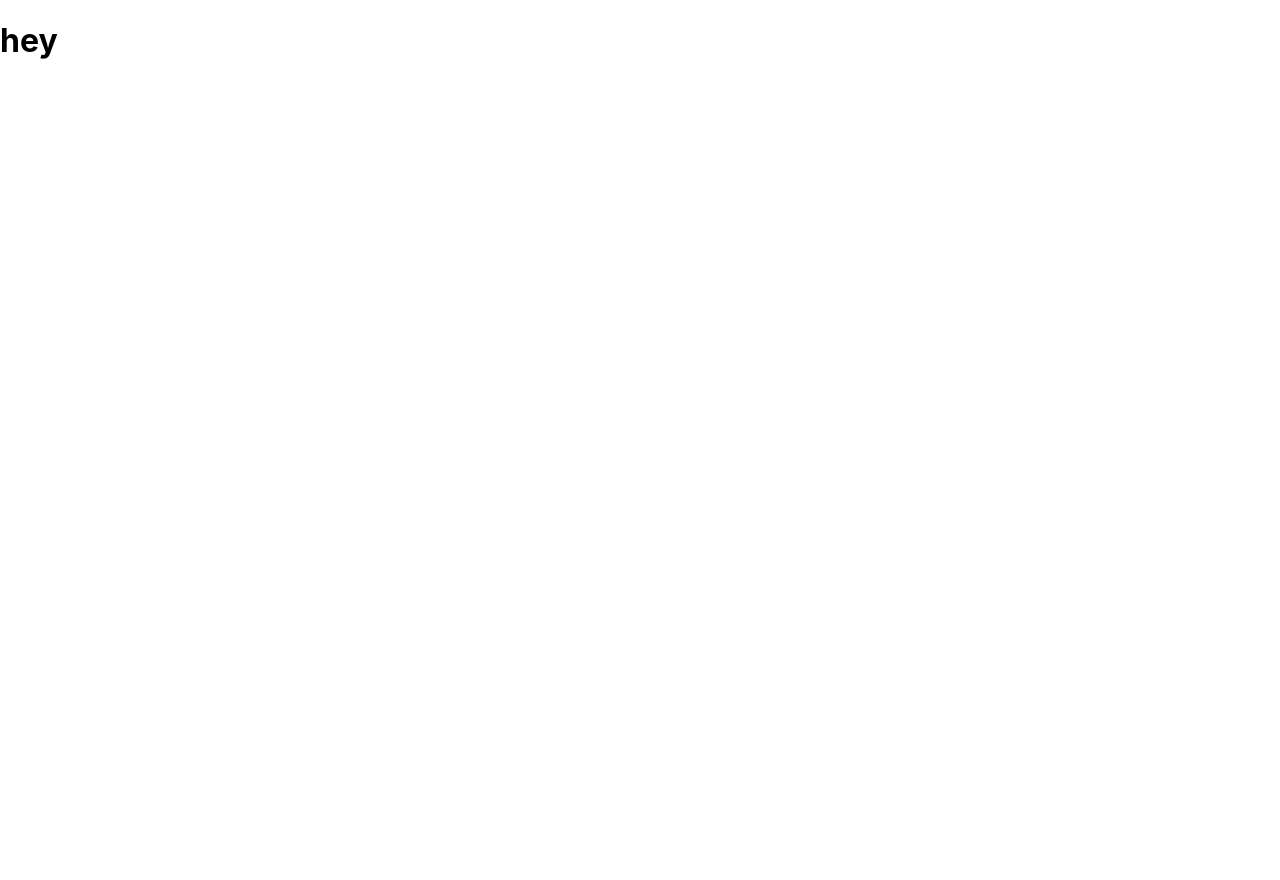
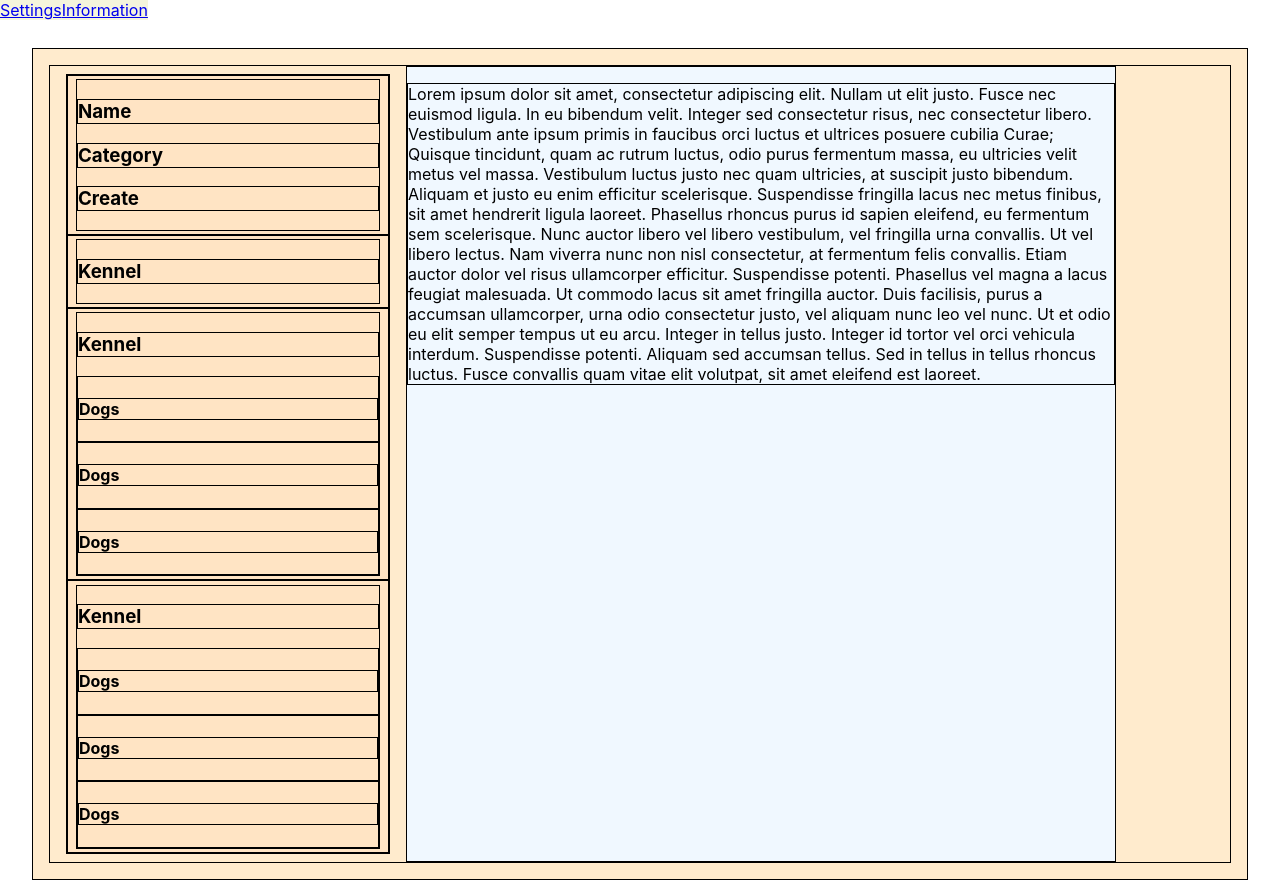
Before and after one commit to Jay-iguez/Yip-Notes, a React (Create React App) app: page / in a window 1280 px wide. Before the commit the page ends 800 px from the top, so only its background shows below. Built offline with nearby package versions, Linux system fonts and the light colour scheme.

Commit message:
Start basic wireframing of AppJS navigation and YipHome structure

```diff
--- a/src/App.js
+++ b/src/App.js
@@ -1,8 +1,24 @@
-
+import React, { useState, useContext } from "react";
+import { Routes, Route, Link } from "react-router-dom";
+import { TopNavigation } from "./styled-components/App-styled/AppStyled";
+import CSSContext from "./context/CSS-context";
+import YipHome from "./components/YipHome";
 
 function App() {
+  const stylesContext = useContext(CSSContext)
+  const [CSSStylesContext, setCSSStylesContext] = useState(stylesContext)
+  const CSSState = {properties : CSSStylesContext, setProperties : setCSSStylesContext}
+
   return (
-    <h1>hey</h1>
+    <CSSContext.Provider value={CSSState}>
+      <TopNavigation>
+        <Link to={`/settings`}>Settings</Link>
+        <Link to={`/info`}>Information</Link>
+      </TopNavigation>
+      <Routes>
+        <Route path={`/`} element={<YipHome />} />
+      </Routes>
+    </CSSContext.Provider>
   );
 }
 
--- a/src/components/YipHome.js
+++ b/src/components/YipHome.js
@@ -1,8 +1,54 @@
-import React from "react";
+import React, { useState, useContext } from "react";
+import { Routes, Route, Link } from 'react-router-dom'
+import CSSContext from "../context/CSS-context";
+import { YipHomeCSSContainer, NotesNavigation, CreateNote, Kennel, Note, MainBody, MainBodyBarrier, InfoBoard } from "../styled-components/Yip-home-styled-components/YipHomeStyled";
 
-export default function YipHome () {
+export default function YipHome() {
+
+    const stylesContext = useContext(CSSContext)
 
     return (
-        <h1>hey</h1>
+        <YipHomeCSSContainer styles={stylesContext} >
+            <MainBody>
+                <MainBodyBarrier>
+                    <NotesNavigation>
+                        <CreateNote>
+                            <div className={`innerDiv`}>
+                                <h3>Name</h3>
+                                <h3>Category</h3>
+                                <h3>Create</h3>
+                            </div>
+                        </CreateNote>
+                        <Kennel>
+                            <div className={`innerDiv`}>
+                                <h3>Kennel</h3>
+                            </div>
+                        </Kennel>
+                        <Kennel>
+                            <div className={`innerDiv`}>
+                                <h3>Kennel</h3>
+                                <Note><h4>Dogs</h4></Note>
+                                <Note><h4>Dogs</h4></Note>
+                                <Note><h4>Dogs</h4></Note>
+                            </div>
+                        </Kennel>
+                        <Kennel>
+                            <div className={`innerDiv`}>
+                                <h3>Kennel</h3>
+                                <Note><h4>Dogs</h4></Note>
+                                <Note><h4>Dogs</h4></Note>
+                                <Note><h4>Dogs</h4></Note>
+                            </div>
+                        </Kennel>
+                    </NotesNavigation>
+                    <InfoBoard>
+                        <p>Lorem ipsum dolor sit amet, consectetur adipiscing elit. Nullam ut elit justo. Fusce nec euismod ligula. In eu bibendum velit. Integer sed consectetur risus, nec consectetur libero. Vestibulum ante ipsum primis in faucibus orci luctus et ultrices posuere cubilia Curae; Quisque tincidunt, quam ac rutrum luctus, odio purus fermentum massa, eu ultricies velit metus vel massa. Vestibulum luctus justo nec quam ultricies, at suscipit justo bibendum. Aliquam et justo eu enim efficitur scelerisque. Suspendisse fringilla lacus nec metus finibus, sit amet hendrerit ligula laoreet. Phasellus rhoncus purus id sapien eleifend, eu fermentum sem scelerisque. Nunc auctor libero vel libero vestibulum, vel fringilla urna convallis. Ut vel libero lectus.
+
+                            Nam viverra nunc non nisl consectetur, at fermentum felis convallis. Etiam auctor dolor vel risus ullamcorper efficitur. Suspendisse potenti. Phasellus vel magna a lacus feugiat malesuada. Ut commodo lacus sit amet fringilla auctor. Duis facilisis, purus a accumsan ullamcorper, urna odio consectetur justo, vel aliquam nunc leo vel nunc. Ut et odio eu elit semper tempus ut eu arcu. Integer in tellus justo. Integer id tortor vel orci vehicula interdum. Suspendisse potenti. Aliquam sed accumsan tellus. Sed in tellus in tellus rhoncus luctus. Fusce convallis quam vitae elit volutpat, sit amet eleifend est laoreet.
+                        </p>
+                    </InfoBoard>
+                </MainBodyBarrier>
+            </MainBody>
+        </YipHomeCSSContainer>
     )
 }
--- /dev/null
+++ b/src/context/CSS-context.js
@@ -0,0 +1,9 @@
+import React, { createContext } from "react";
+
+const CSSStyles = {
+    fontSize: '1rem'
+}
+
+const CSSContext = createContext(CSSStyles)
+
+export default CSSContext
--- a/src/index.js
+++ b/src/index.js
@@ -1,4 +1,5 @@
 import React from 'react';
+import { BrowserRouter } from 'react-router-dom';
 import ReactDOM from 'react-dom/client';
 import './index.css';
 import App from './App';
@@ -7,7 +8,9 @@ import reportWebVitals from './reportWebVitals';
 const root = ReactDOM.createRoot(document.getElementById('root'));
 root.render(
   <React.StrictMode>
-    <App />
+    <BrowserRouter>
+      <App />
+    </BrowserRouter>
   </React.StrictMode>
 );
 
--- /dev/null
+++ b/src/styled-components/App-styled/AppStyled.js
@@ -0,0 +1,7 @@
+import styled from "styled-components";
+
+export const TopNavigation = styled.nav`
+    background-color: beige;
+    position: fixed;
+    top: 0;
+`
--- a/src/styled-components/Yip-home-styled-components/YipHomeStyled.js
+++ b/src/styled-components/Yip-home-styled-components/YipHomeStyled.js
@@ -1 +1,44 @@
 import styled from "styled-components";
+
+export const YipHomeCSSContainer = styled.div`
+    --font-size : ${props => props.styles.properties.fontSize};
+   * {
+    border: 1px solid black;
+   }
+`
+export const MainBody = styled.div`
+    background-color: blanchedalmond;
+    margin: 0 2rem;
+    margin-top: 3rem;
+    font-size: var(--font-size);
+`
+export const MainBodyBarrier = styled.div`
+    display: flex;
+    flex-flow: row wrap;
+    margin: 1rem;
+`
+
+export const NotesNavigation = styled.div`
+    background-color: bisque;
+    margin: .5rem 1rem;
+`
+
+export const CreateNote = styled.div`
+    .innerDiv {
+        margin: .2rem .5rem;
+    }
+
+    width: 20rem;
+`
+
+export const Kennel = styled(CreateNote)`
+`
+
+export const Note = styled.div`
+
+`
+
+export const InfoBoard = styled.div`
+    background-color: aliceblue;
+    width: 60%;
+`
```
